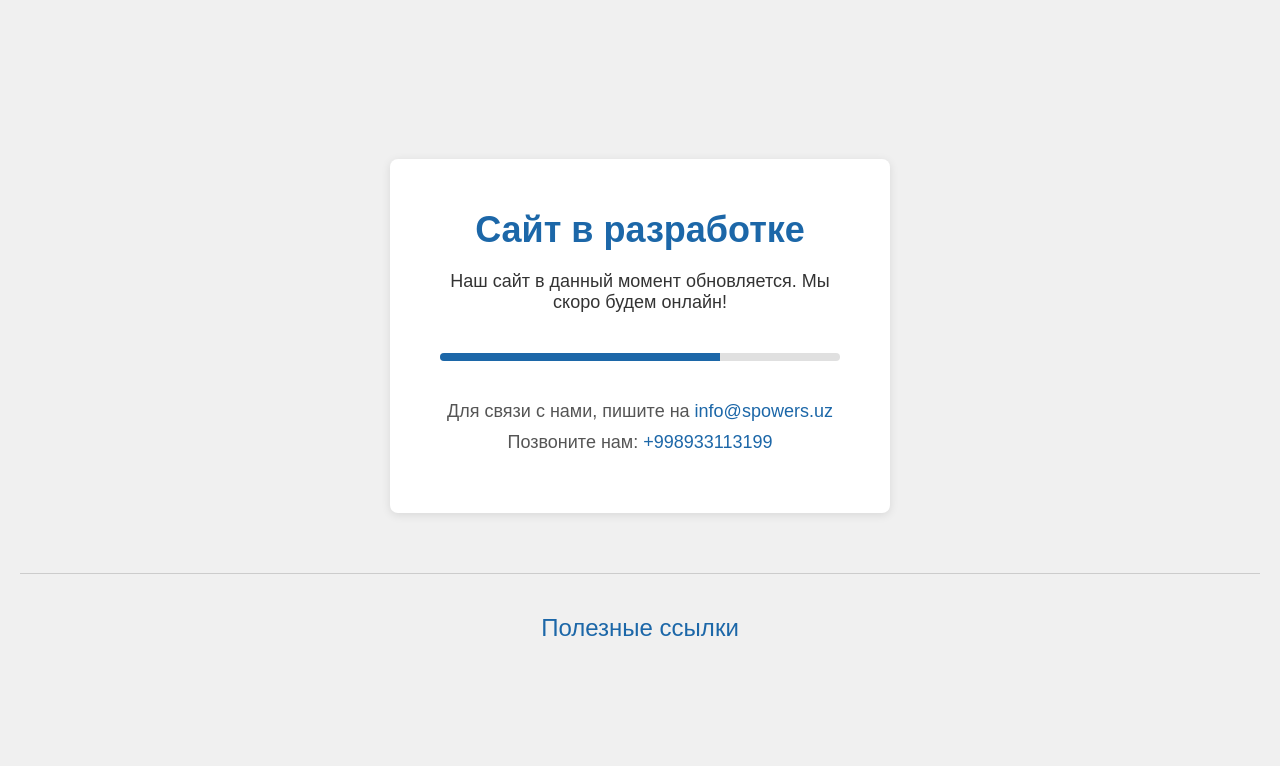
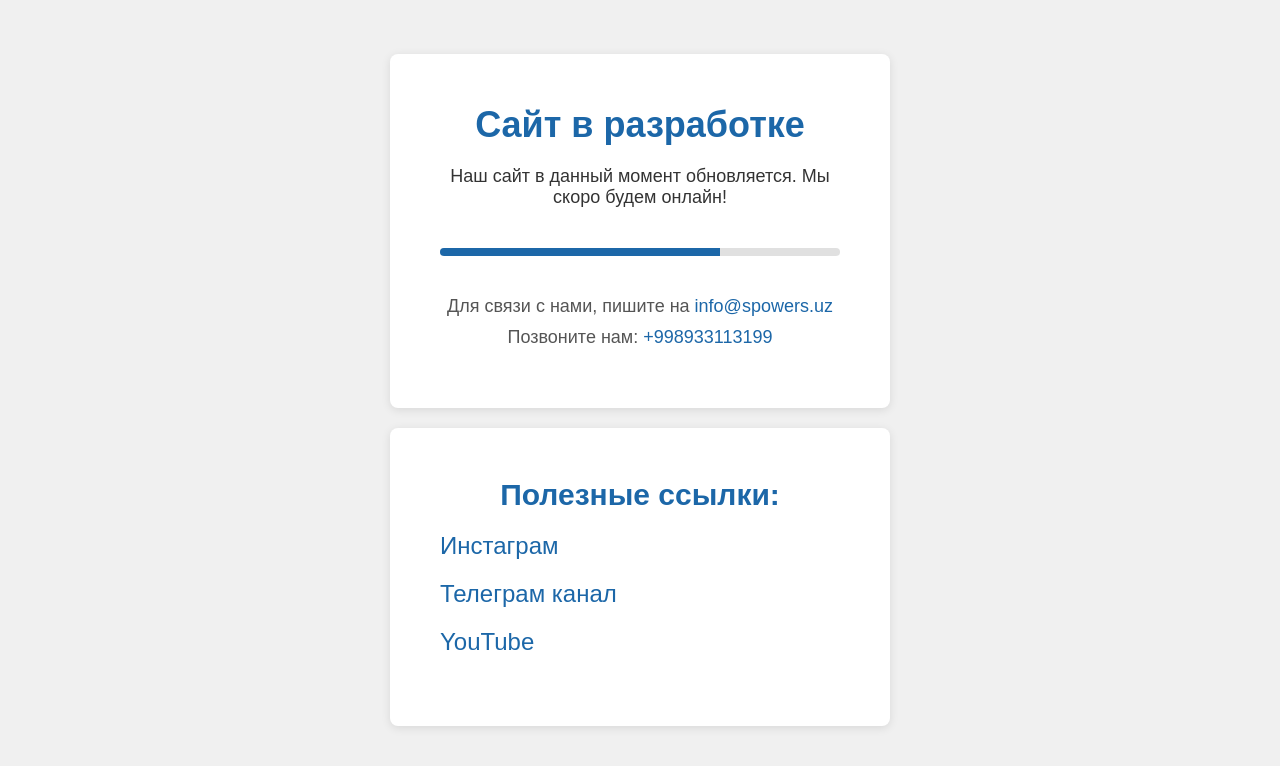
Before and after one commit to zefarkov/sps, a plain HTML site: page index.html in a window 1280 px wide. Drawn offline with Linux system fonts and the light colour scheme.

Commit message:
Update index.html

```diff
--- a/index.html
+++ b/index.html
@@ -40,6 +40,11 @@
             font-size: 36px;
             margin-bottom: 20px;
         }
+        h2 {
+            color: #1c67a8;
+            font-size: 30px;
+            margin-bottom: 20px;
+        }
 
         p {
             font-size: 18px;
@@ -78,20 +83,12 @@
             margin-bottom: 10px;
         }
 
-        /* Horizontal line styling */
-        hr {
-            border: 0;
-            height: 1px;
-            background: #ccc;
-            margin: 40px 0;
-            width: 100%;
-        }
-
         /* Полезные ссылки section */
         .useful-links {
             font-size: 24px; /* Adjust the size as needed */
             color: #1c67a8;
-            text-align: center;
+            text-align: left;
+            margin-top: 20px;
         }
 
         .useful-links a {
@@ -101,6 +98,28 @@
 
         .useful-links a:hover {
             text-decoration: underline;
+        }
+
+        .useful-links ul {
+            list-style-type: none; /* Remove bullet points */
+            padding: 0;
+        }
+
+        .useful-links ul li {
+            margin: 20px 0;
+        }
+
+        /* Heading style */
+        .heading {
+            font-size: 28px;
+            color: #1c67a8;
+            margin-bottom: 10px;
+        }
+
+        .sub-heading {
+            font-size: 20px;
+            color: #333;
+            margin-bottom: 20px;
         }
     </style>
 </head>
@@ -118,13 +137,17 @@
             <p>Позвоните нам: <a href="tel:+998933113199">+998933113199</a></p>
         </div>
     </div>
+	<div class="container">
+	<h2>Полезные ссылки:</h2>
+	<div class="useful-links">
+	<ul>
+            <li><a href="https://instagram.com/spowers.uz" target="_blank">Инстаграм</a></li>
 
-    <!-- Horizontal line -->
-    <hr>
+            <li><a href="https://t.me/spowers_uz" target="_blank">Телеграм канал</a></li>
 
-    <!-- Полезные ссылки section -->
-    <div class="useful-links">
-        <a href="links.html">Полезные ссылки</a>
-    </div>
+            <li><a href="http://www.youtube.com/@spowers_uz" target="_blank">YouTube</a></li>
+        </ul>
+	</div>
+</div>
 </body>
 </html>
```
